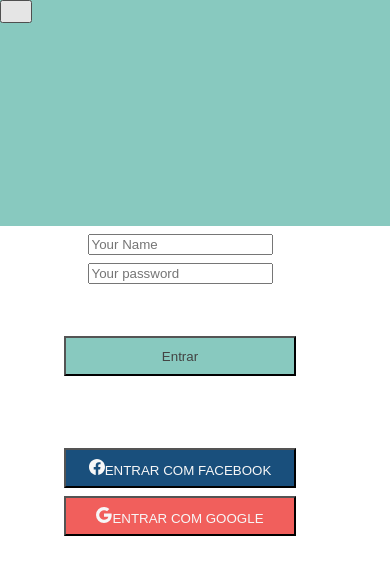
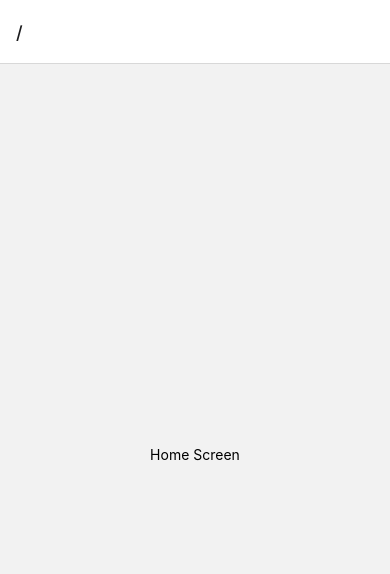
Before and after one commit to lucas-nobrega/meau, a React Native app: screen / in a window 390 px wide. Shown: the top 574 px of the page. Built offline with nearby package versions, Linux system fonts and the light colour scheme.

Commit message:
Modifica forma rotas

```diff
--- a/App.js
+++ b/App.js
@@ -1,26 +1,29 @@
-import { BrowserRouter, Route, Routes } from 'react-router-dom';
-import { StyleSheet, View } from 'react-native';
+import * as React from 'react';
+import { View, Text } from 'react-native';
+import { NavigationContainer } from '@react-navigation/native';
+import { createNativeStackNavigator } from '@react-navigation/native-stack';
 
 import Login from './componentes/Login';
 import Home from './componentes/Home';
 
-export default function App() {
+function HomeScreen() {
   return (
-    <BrowserRouter>
-      <View style={styles.container}>
-        <View>
-          <Routes>
-            <Route exact path="/" Component={Home}/>
-            <Route exact path="/login" Component={Login}/>
-          </Routes>
-        </View>
-      </View>
-    </BrowserRouter>
+    <View style={{ flex: 1, alignItems: 'center', justifyContent: 'center' }}>
+      <Text>Home Screen</Text>
+    </View>
   );
 }
 
-const styles = StyleSheet.create({
-  container: {
-    backgroundColor: '#fff',
-  },
-});
+const Stack = createNativeStackNavigator();
+
+function App() {
+  return (
+    <NavigationContainer>
+      <Stack.Navigator>
+        <Stack.Screen name="/" component={HomeScreen} />
+      </Stack.Navigator>
+    </NavigationContainer>
+  );
+}
+
+export default App;
--- a/package.json
+++ b/package.json
@@ -10,6 +10,8 @@
   },
   "dependencies": {
     "@expo/webpack-config": "^18.0.4",
+    "@react-navigation/native": "^6.1.6",
+    "@react-navigation/native-stack": "^6.9.12",
     "bootstrap": "^3.4.1",
     "expo": "^48.0.11",
     "expo-status-bar": "~1.4.4",
```
Also changed, not shown: 1 other file (tests, documents, lock files or other folders).
